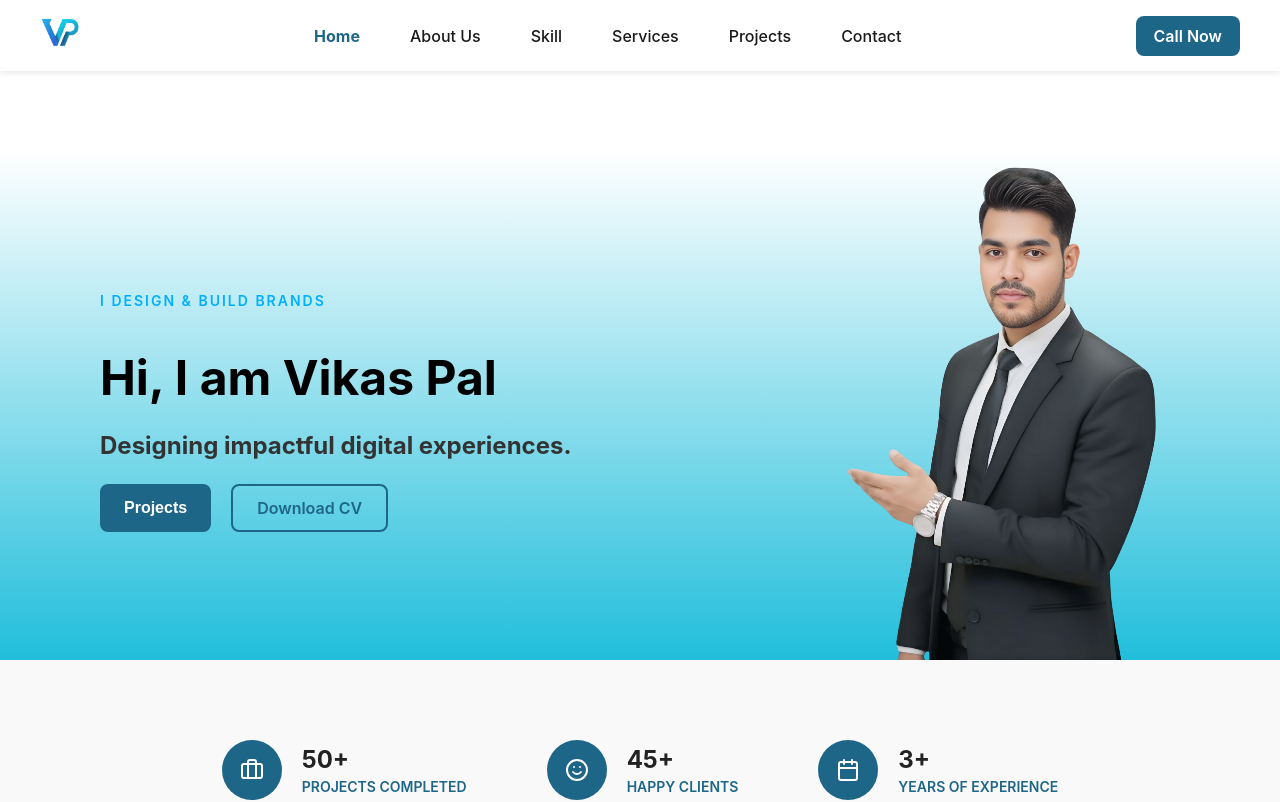
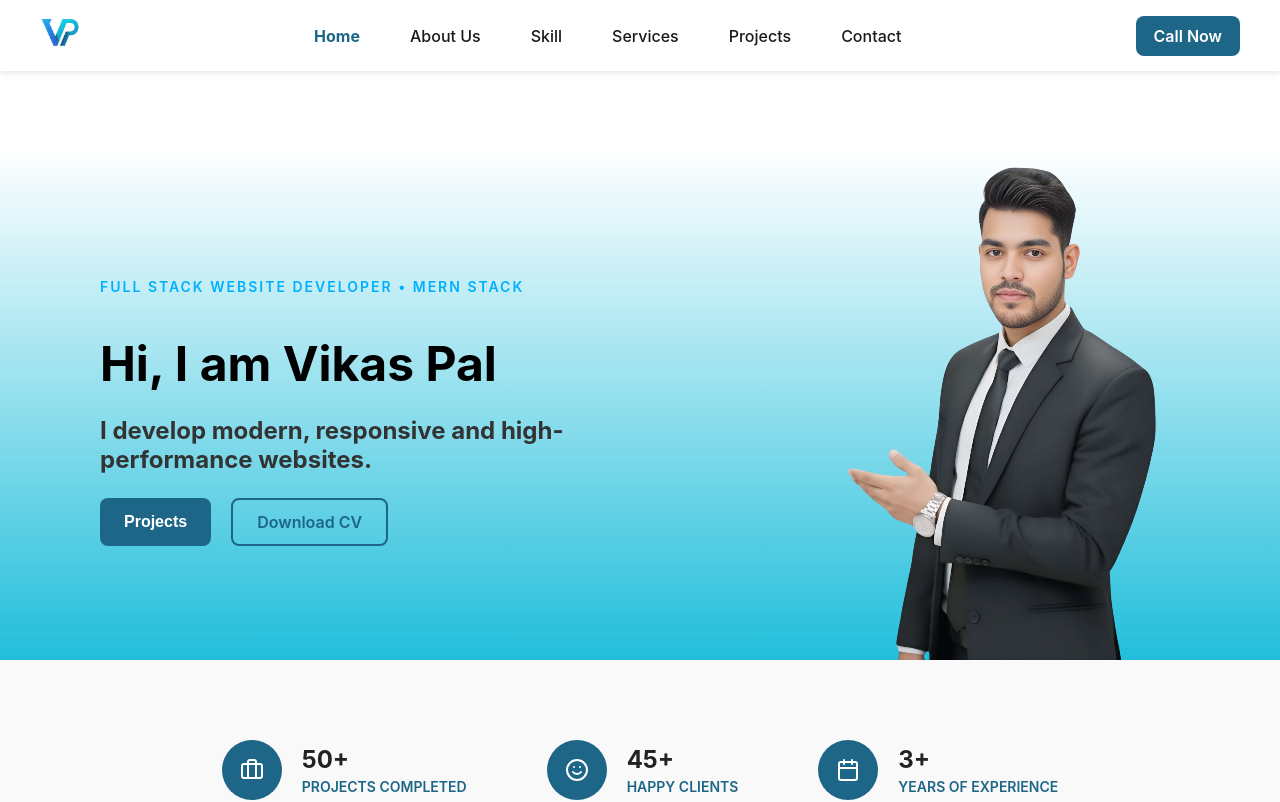
Before and after one commit to Vp900/Myportfolio, a React (Create React App) app: page / in a window 1280 px wide. Shown: the top 802 px of the page. Built offline with nearby package versions, Linux system fonts and the light colour scheme.

Commit message:
Refactor banners array in Hero component

```diff
--- a/src/components/Hero.js
+++ b/src/components/Hero.js
@@ -7,18 +7,19 @@ import { useEffect, useState } from 'react';
 export default function Hero() {
 const banners = [
   {
-
-      subheading: 'I DESIGN & BUILD BRANDS',
-
+    subheading: 'Full Stack Website Developer • MERN Stack',
     heading: 'Hi, I am Vikas Pal',
-      description: 'This is my favorite work.',
+    description: 'I develop modern, responsive and high-performance websites.',
   },
   {
-
-      subheading: 'I DESIGN & BUILD BRANDS',
-
+    subheading: 'Front-End & Back-End Web Development',
     heading: 'Hi, I am Vikas Pal',
-      description: 'Designing impactful digital experiences.',
+    description: 'Building clean UI/UX, dynamic functionality and smooth web experiences.',
+  },
+  {
+    subheading: 'WordPress • Shopify • Custom MERN Websites',
+    heading: 'Hi, I am Vikas Pal',
+    description: 'Creating business, portfolio and e-commerce websites with quality and precision.',
   },
 ];
 
```
Lines whose indentation alone changed are shown as unchanged.
